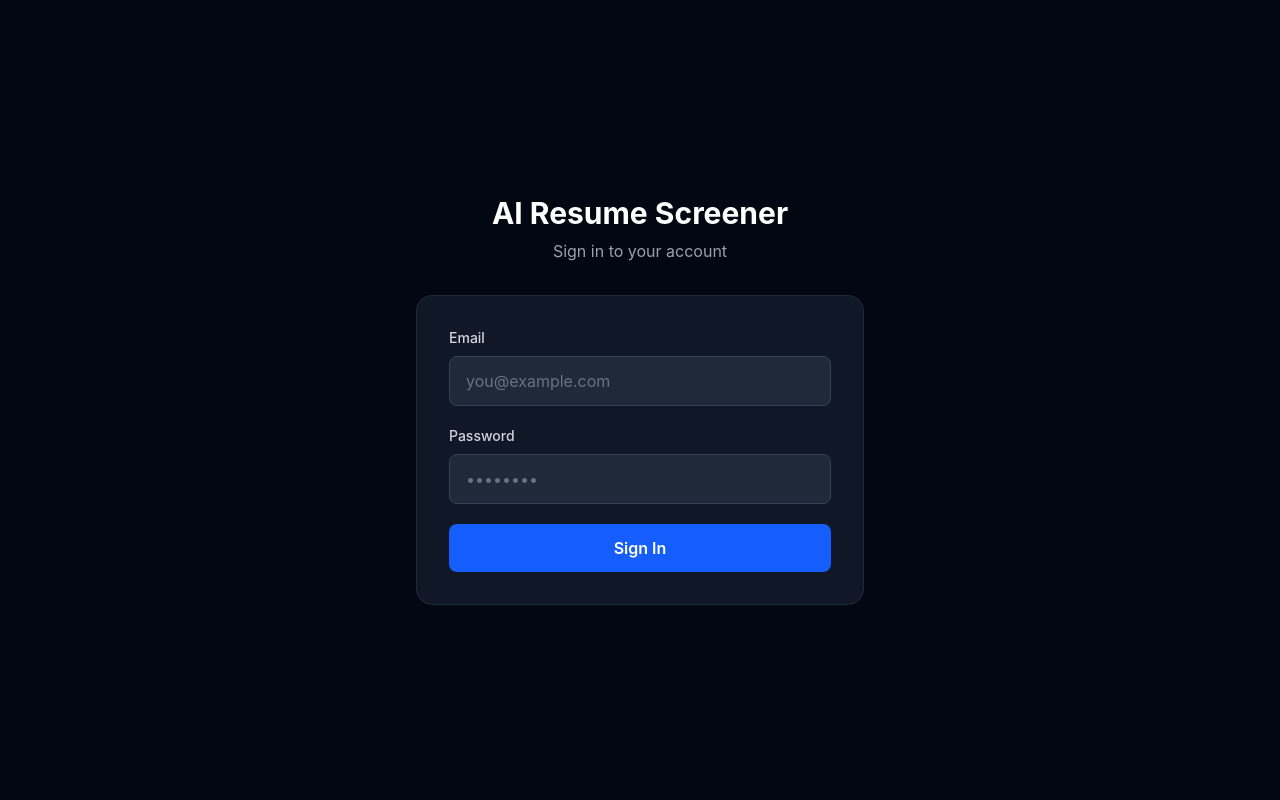
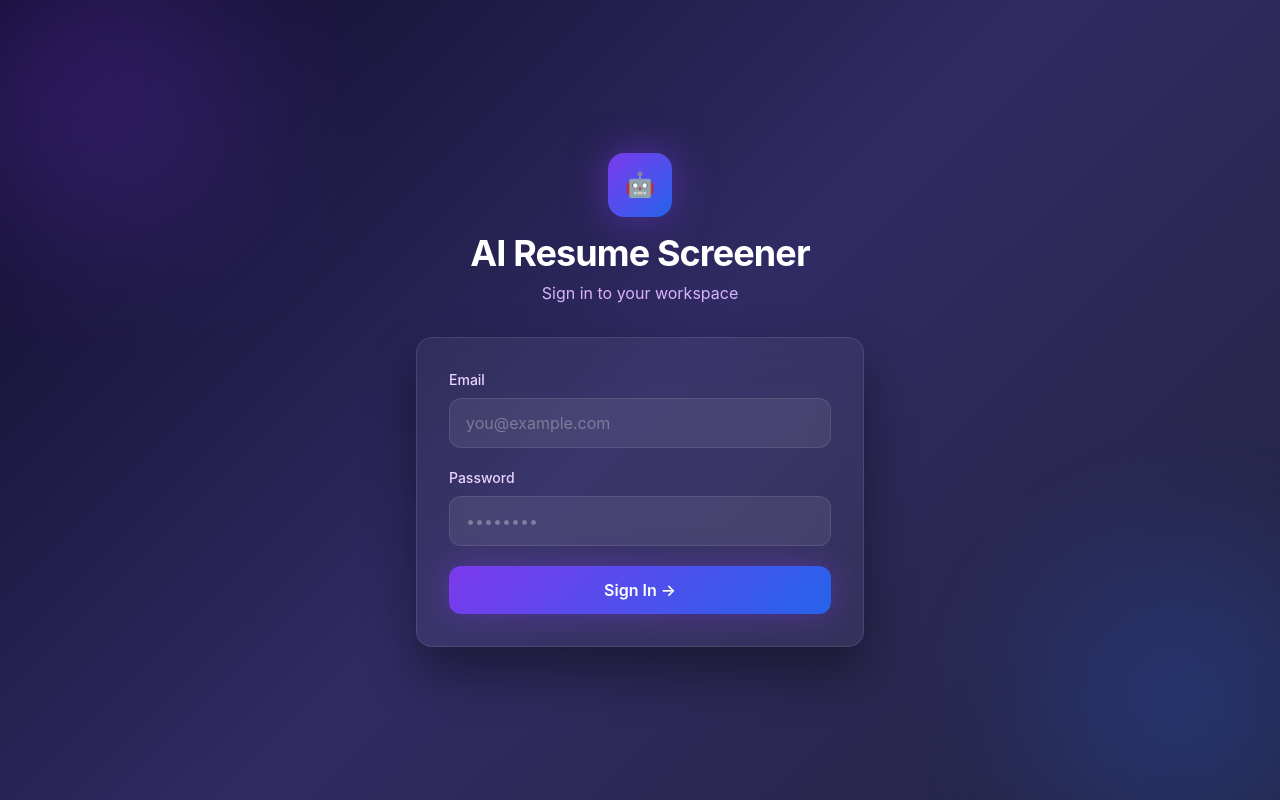
Before and after one commit to Piyush1241/ai-resume-screener, a React (Vite) app in the folder client/: page /login in a window 1280 px wide. Built offline with nearby package versions, Linux system fonts and the light colour scheme; no server answers.

Commit message:
glassmorphism redesign all pages

```diff
--- a/client/src/components/Layout.jsx
+++ b/client/src/components/Layout.jsx
@@ -12,41 +12,55 @@ export default function Layout({ children }) {
   }
 
   const navLink = (to, label) => (
-    <Link
-      to={to}
-      className={`px-4 py-2 rounded-lg text-sm font-medium transition-colors ${
+    <Link to={to}
+      className={`px-4 py-2 rounded-xl text-sm font-medium transition-all ${
         location.pathname === to
-          ? 'bg-blue-600 text-white'
-          : 'text-gray-400 hover:text-white hover:bg-gray-800'
+          ? 'text-white border border-white/20'
+          : 'text-white/50 hover:text-white hover:bg-white/5'
       }`}
-    >
+      style={location.pathname === to ? { background: 'rgba(124,58,237,0.3)', boxShadow: '0 0 20px rgba(124,58,237,0.2)' } : {}}>
       {label}
     </Link>
   )
 
   return (
-    <div className="min-h-screen bg-gray-950 text-white">
-      <nav className="border-b border-gray-800 bg-gray-900 px-6 py-4">
-        <div className="max-w-7xl mx-auto flex items-center justify-between">
+    <div className="min-h-screen text-white relative overflow-x-hidden"
+      style={{ background: 'linear-gradient(135deg, #0f0c29, #302b63, #24243e)' }}>
+
+      {/* Background orbs */}
+      <div className="fixed top-[-200px] left-[-200px] w-[600px] h-[600px] rounded-full opacity-20 blur-3xl pointer-events-none"
+        style={{ background: 'radial-gradient(circle, #7c3aed, transparent)' }} />
+      <div className="fixed bottom-[-200px] right-[-200px] w-[600px] h-[600px] rounded-full opacity-20 blur-3xl pointer-events-none"
+        style={{ background: 'radial-gradient(circle, #2563eb, transparent)' }} />
+
+      {/* Navbar */}
+      <nav className="sticky top-0 z-50 border-b border-white/10"
+        style={{ background: 'rgba(15,12,41,0.8)', backdropFilter: 'blur(20px)' }}>
+        <div className="max-w-7xl mx-auto px-6 py-4 flex items-center justify-between">
           <div className="flex items-center gap-6">
-            <span className="text-lg font-bold text-white">AI Resume Screener</span>
-            <div className="flex gap-2">
+            <div className="flex items-center gap-2">
+              <span className="text-xl">🤖</span>
+              <span className="font-bold text-white tracking-tight">AI Resume Screener</span>
+            </div>
+            <div className="flex gap-1">
               {navLink('/', 'Dashboard')}
               {navLink('/jobs', 'Jobs')}
             </div>
           </div>
           <div className="flex items-center gap-4">
-            <span className="text-sm text-gray-400">{user?.name} · {user?.role}</span>
-            <button
-              onClick={handleLogout}
-              className="text-sm text-gray-400 hover:text-white transition-colors"
-            >
+            <div className="text-sm px-3 py-1 rounded-full border border-white/10 text-white/60"
+              style={{ background: 'rgba(255,255,255,0.05)' }}>
+              {user?.name} · <span className="text-purple-400">{user?.role}</span>
+            </div>
+            <button onClick={handleLogout}
+              className="text-sm text-white/40 hover:text-white transition-colors">
               Logout
             </button>
           </div>
         </div>
       </nav>
-      <main className="max-w-7xl mx-auto px-6 py-8">
+
+      <main className="max-w-7xl mx-auto px-6 py-8 relative z-10">
         {children}
       </main>
     </div>
--- a/client/src/pages/Login.jsx
+++ b/client/src/pages/Login.jsx
@@ -24,47 +24,56 @@ export default function Login() {
   }
 
   return (
-    <div className="min-h-screen bg-gray-950 flex items-center justify-center p-4">
-      <div className="w-full max-w-md">
+    <div className="min-h-screen flex items-center justify-center p-4 relative overflow-hidden"
+      style={{ background: 'linear-gradient(135deg, #0f0c29, #302b63, #24243e)' }}>
+
+      {/* Glowing orbs */}
+      <div className="absolute top-[-100px] left-[-100px] w-96 h-96 rounded-full opacity-30 blur-3xl"
+        style={{ background: 'radial-gradient(circle, #7c3aed, transparent)' }} />
+      <div className="absolute bottom-[-100px] right-[-100px] w-96 h-96 rounded-full opacity-30 blur-3xl"
+        style={{ background: 'radial-gradient(circle, #2563eb, transparent)' }} />
+
+      <div className="w-full max-w-md relative z-10">
         <div className="text-center mb-8">
-          <h1 className="text-3xl font-bold text-white">AI Resume Screener</h1>
-          <p className="text-gray-400 mt-2">Sign in to your account</p>
+          <div className="inline-flex items-center justify-center w-16 h-16 rounded-2xl mb-4"
+            style={{ background: 'linear-gradient(135deg, #7c3aed, #2563eb)', boxShadow: '0 0 40px rgba(124,58,237,0.5)' }}>
+            <span className="text-2xl">🤖</span>
+          </div>
+          <h1 className="text-4xl font-bold text-white tracking-tight">AI Resume Screener</h1>
+          <p className="text-purple-300 mt-2">Sign in to your workspace</p>
         </div>
-        <div className="bg-gray-900 rounded-2xl p-8 border border-gray-800">
+
+        <div className="rounded-2xl p-8 border border-white/10"
+          style={{ background: 'rgba(255,255,255,0.05)', backdropFilter: 'blur(20px)', boxShadow: '0 25px 50px rgba(0,0,0,0.4)' }}>
+
           {error && (
-            <div className="bg-red-500/10 border border-red-500/30 text-red-400 rounded-lg p-3 mb-6 text-sm">
+            <div className="rounded-xl p-3 mb-6 text-sm text-red-300 border border-red-500/30"
+              style={{ background: 'rgba(239,68,68,0.1)' }}>
               {error}
             </div>
           )}
+
           <form onSubmit={handleSubmit} className="space-y-5">
             <div>
-              <label className="block text-sm font-medium text-gray-300 mb-2">Email</label>
-              <input
-                type="email"
-                value={form.email}
+              <label className="block text-sm font-medium text-purple-200 mb-2">Email</label>
+              <input type="email" value={form.email}
                 onChange={e => setForm({ ...form, email: e.target.value })}
-                className="w-full bg-gray-800 border border-gray-700 rounded-lg px-4 py-3 text-white placeholder-gray-500 focus:outline-none focus:border-blue-500 transition-colors"
-                placeholder="you@example.com"
-                required
-              />
+                className="w-full rounded-xl px-4 py-3 text-white placeholder-white/30 focus:outline-none border border-white/10 focus:border-purple-500 transition-colors"
+                style={{ background: 'rgba(255,255,255,0.07)' }}
+                placeholder="you@example.com" required />
             </div>
             <div>
-              <label className="block text-sm font-medium text-gray-300 mb-2">Password</label>
-              <input
-                type="password"
-                value={form.password}
+              <label className="block text-sm font-medium text-purple-200 mb-2">Password</label>
+              <input type="password" value={form.password}
                 onChange={e => setForm({ ...form, password: e.target.value })}
-                className="w-full bg-gray-800 border border-gray-700 rounded-lg px-4 py-3 text-white placeholder-gray-500 focus:outline-none focus:border-blue-500 transition-colors"
-                placeholder="••••••••"
-                required
-              />
+                className="w-full rounded-xl px-4 py-3 text-white placeholder-white/30 focus:outline-none border border-white/10 focus:border-purple-500 transition-colors"
+                style={{ background: 'rgba(255,255,255,0.07)' }}
+                placeholder="••••••••" required />
             </div>
-            <button
-              type="submit"
-              disabled={loading}
-              className="w-full bg-blue-600 hover:bg-blue-500 disabled:bg-blue-800 disabled:cursor-not-allowed text-white font-semibold py-3 rounded-lg transition-colors"
-            >
-              {loading ? 'Signing in...' : 'Sign In'}
+            <button type="submit" disabled={loading}
+              className="w-full py-3 rounded-xl font-semibold text-white transition-all disabled:opacity-50"
+              style={{ background: 'linear-gradient(135deg, #7c3aed, #2563eb)', boxShadow: '0 0 30px rgba(124,58,237,0.4)' }}>
+              {loading ? 'Signing in...' : 'Sign In →'}
             </button>
           </form>
         </div>
```
Also changed, not shown: client/src/pages/Dashboard.jsx (+53 -22 lines).
